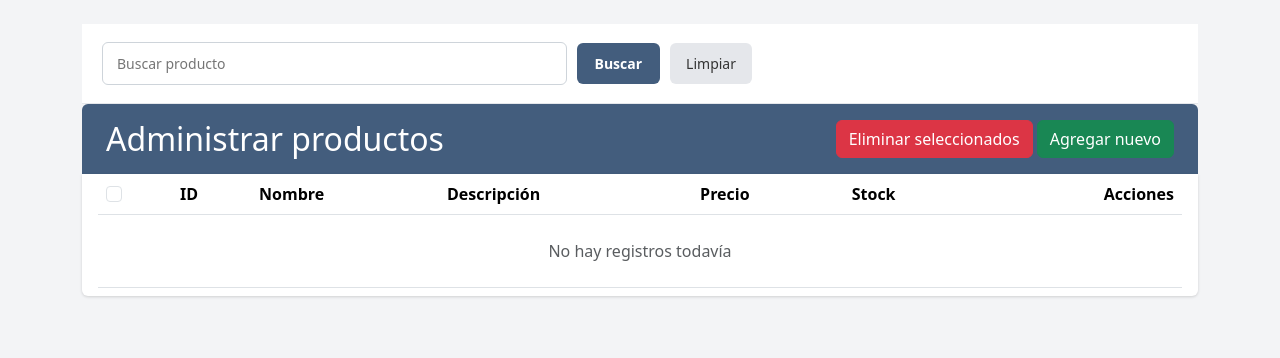
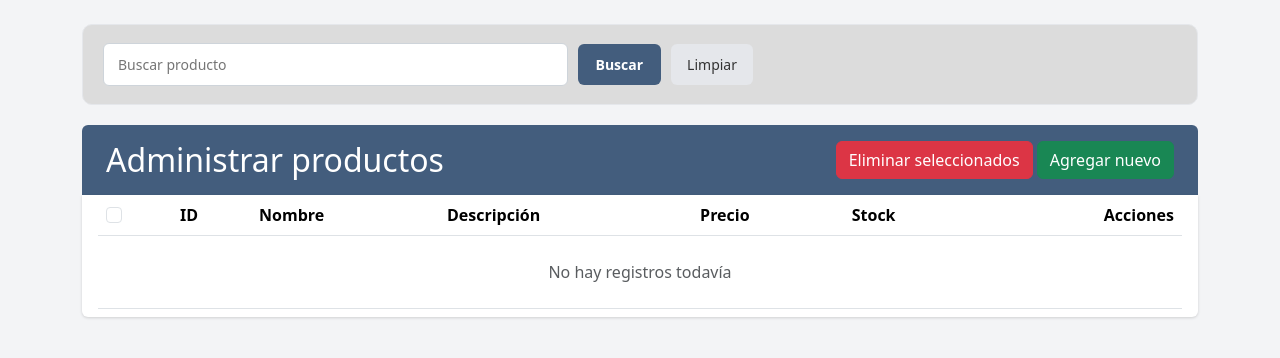
Before and after one commit to fernando-polanco/arquitecturas-de-software, a Spring Boot app: page /productos in a window 1280 px wide. Shown: the top 358 px of the page. Run offline with Spring Boot 4, Linux system fonts and the light colour scheme; data that the repository does not hold is empty.

Commit message:
nuevo color de fondo para la barra de búsqueda

```diff
--- a/src/main/resources/static/css/estilos.css
+++ b/src/main/resources/static/css/estilos.css
@@ -122,9 +122,11 @@ body {
 }
 
 .busqueda-form {
-    background-color: white;
+    background-color: #DCDCDC;
     padding: 18px 20px;
-    border-bottom: 1px solid #e5e7eb;
+    border: 1px solid #e5e7eb;
+    border-radius: 10px;
+    margin-bottom: 20px;
 }
 
 .busqueda-contenedor {
```
